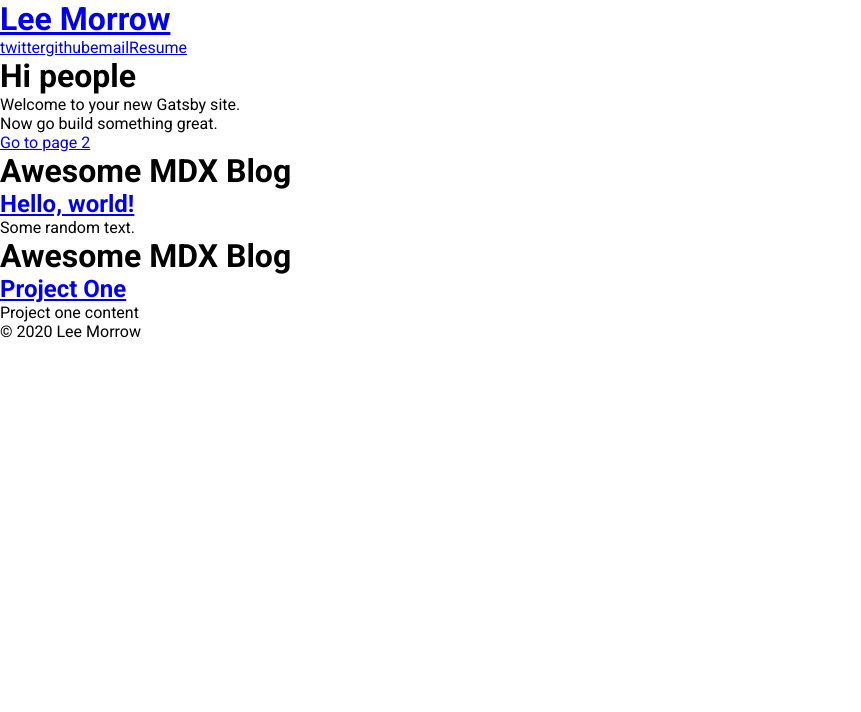
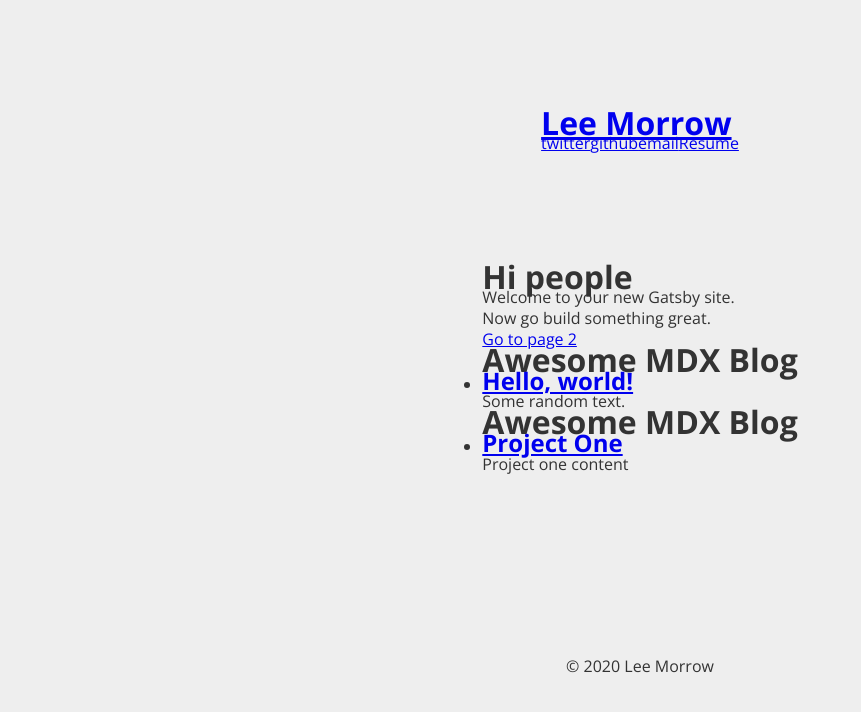
Before and after one commit to leemorrowdev/data-viz-portfolio, a Gatsby site: page / in a window 1280 px wide. Shown: the whole page, without its empty margins (0-861 px from the left). Built offline with nearby package versions, Linux system fonts and the light colour scheme; Gatsby itself is replaced by a stand-in of ours.

Commit message:
Add grid layout and global styles

```diff
--- a/src/components/footer/index.js
+++ b/src/components/footer/index.js
@@ -5,8 +5,10 @@
 import PropTypes from 'prop-types';
 import React from 'react';
 
+import styles from './footer.module.scss';
+
 const Footer = ({ siteAuthor }) => (
-  <footer>
+  <footer className={styles.footer}>
     © {new Date().getFullYear()} {siteAuthor}
   </footer>
 );
--- a/src/components/header/index.js
+++ b/src/components/header/index.js
@@ -6,9 +6,10 @@ import { Link, withPrefix } from 'gatsby';
 import PropTypes from 'prop-types';
 import React from 'react';
 
+import styles from './header.module.scss';
+
 const Header = ({ siteTitle, siteSocial }) => (
-  <header>
-    <div>
+  <header className={styles.header}>
     <h1>
       <Link to="/">{siteTitle}</Link>
     </h1>
@@ -29,7 +30,6 @@ const Header = ({ siteTitle, siteSocial }) => (
     >
       Resume
     </a>
-    </div>
   </header>
 );
 
--- a/src/components/layouts/main/index.js
+++ b/src/components/layouts/main/index.js
@@ -10,6 +10,7 @@ import Header from '../../header';
 import Footer from '../../footer';
 
 import './main-layout.scss';
+import styles from './main-layout.module.scss';
 
 const MainLayout = ({ children }) => {
   const {
@@ -32,10 +33,10 @@ const MainLayout = ({ children }) => {
   `);
 
   return (
-    <div>
+    <div className={styles.container}>
       <Helmet>
         <link
-          href="https://fonts.googleapis.com/css2?family=Roboto:ital,wght@0,400;0,700;1,400;1,700&display=swap"
+          href="https://fonts.googleapis.com/css2?family=Open+Sans:ital,wght@0,300;0,400;0,700;1,400&display=swap"
           rel="stylesheet"
         />
       </Helmet>
--- /dev/null
+++ b/src/components/layouts/main/main-layout.module.scss
@@ -0,0 +1,23 @@
+
+
+main {
+  grid-row: 2 / 3;
+  justify-self: center;
+}
+
+Header {
+  grid-row: 1 / 2;
+  align-self: center;
+  justify-self: center;
+}
+
+Footer {
+  align-self: center;
+  justify-self: center;
+}
+
+.container {
+  display: grid;
+  grid-template-rows: 1fr 1fr 1fr;
+  height: 100vh;
+}
--- a/src/components/layouts/main/main-layout.scss
+++ b/src/components/layouts/main/main-layout.scss
@@ -2,12 +2,26 @@
  * Global Styles
  */
 
-* {
+@import '../../../sass/variables.scss';
+
+*,
+*::after,
+*::before {
   margin: 0;
   padding: 0;
-  box-sizing: border-box;
+  box-sizing: inherit;
+}
+
+html {
+  font-size: 62.5%;
 }
 
 body {
-  font-family: 'Roboto', sans-serif;
+  box-sizing: border-box;
+  font-family: 'Open Sans', sans-serif;
+  font-size: 1.6rem;
+  color: $color-gray-dark;
+  line-height: 130%;
+  height: 100vh;
+  background-color: $color-gray-light;
 }
--- a/src/components/layouts/mdx/index.js
+++ b/src/components/layouts/mdx/index.js
@@ -30,8 +30,8 @@ const MdxLayout = ({
   );
 };
 
-export const pageQuery = graphql`
-  query BlogPostQuery($id: String) {
+export const postQuery = graphql`
+  query PostQuery($id: String) {
     mdx(id: { eq: $id }) {
       id
       body
--- a/src/components/mdx-components/index.js
+++ b/src/components/mdx-components/index.js
@@ -7,7 +7,7 @@ import React from 'react';
 import styles from './mdx-components.module.scss';
 
 const MDXComponents = {
-  h1: ({children, ...props}) => <h1 {...props} className={styles.test}>{children}</h1>,
+  h1: ({children, ...props}) => <h1 {...props} className={styles.h1}>{children}</h1>,
 };
 
 export default MDXComponents;
--- a/src/components/mdx-components/mdx-components.module.scss
+++ b/src/components/mdx-components/mdx-components.module.scss
@@ -1,3 +1,5 @@
-.test {
-  color: #0000FF;
+@import '../../sass/variables.scss';
+
+.h1 {
+  color: $color-gray-dark;
 }
--- /dev/null
+++ b/src/sass/variables.scss
@@ -0,0 +1,8 @@
+/**
+ * Base sass variables
+ */
+
+// Colors
+
+$color-gray-light: #EEEEEE;
+$color-gray-dark: #333333;
```
Also changed, not shown: README.md, src/components/footer/footer.module.scss (added), src/components/header/header.module.scss (added). Lines whose indentation alone changed are shown as unchanged.
